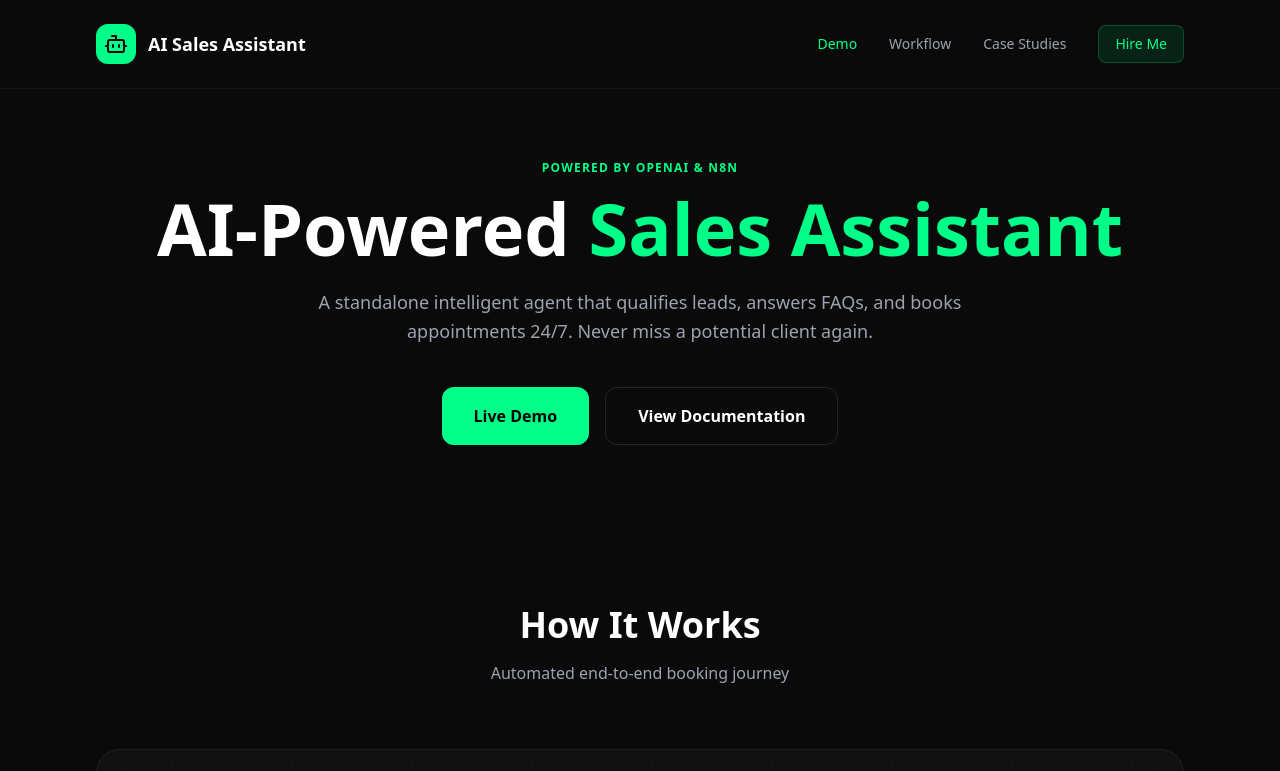
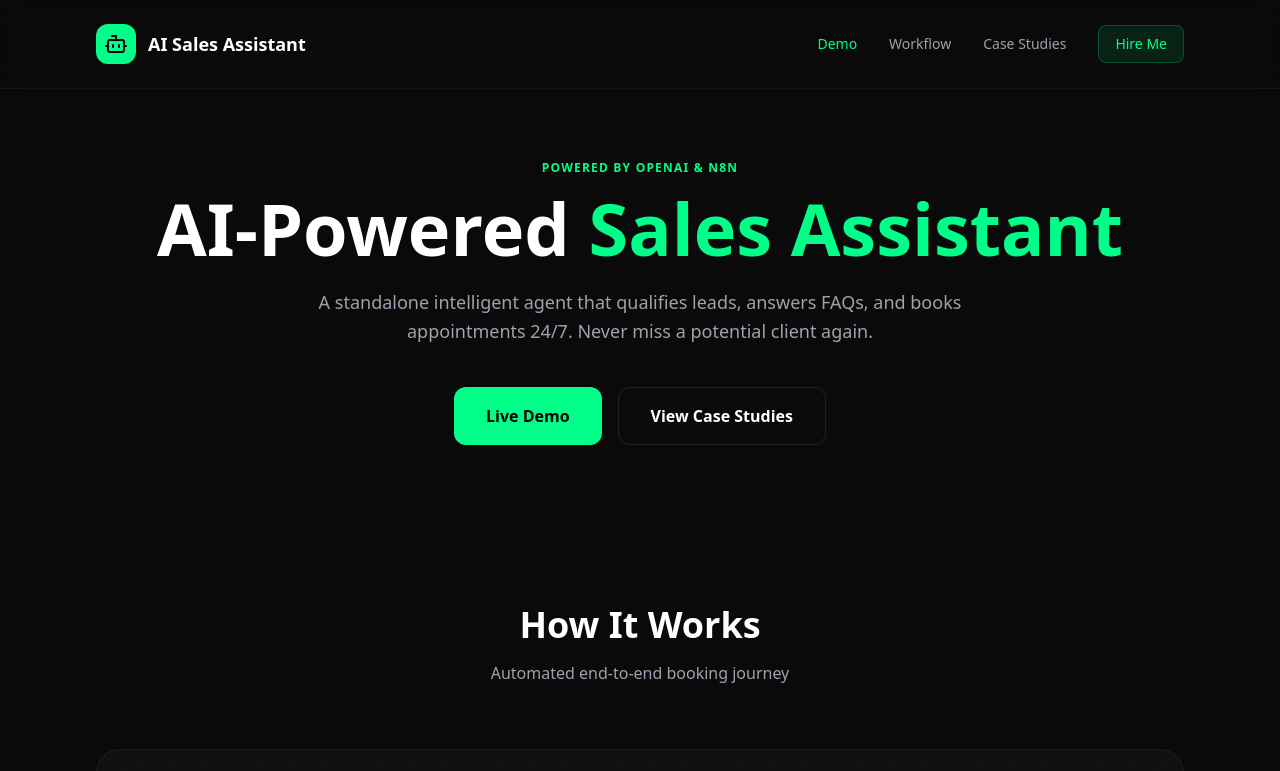
Before and after one commit to adnanqaiser/ai-sales-assistant, a React (Vite) app: page / in a window 1280 px wide. Shown: the top 771 px of the page. Built offline with nearby package versions, Linux system fonts and the light colour scheme; the HTML template or start-up script is replaced by a standard one.

Commit message:
Fix navigation links and button scrolling

```diff
--- a/src/App.tsx
+++ b/src/App.tsx
@@ -61,7 +61,7 @@ const App = () => {
           <a href="#" className="text-[#00ff88]">Demo</a>
           <a href="#workflow" className="hover:text-white transition-colors">Workflow</a>
           <a href="#cases" className="hover:text-white transition-colors">Case Studies</a>
-          <a href="https://qaiseradnan.com" className="bg-[#00ff88]/10 text-[#00ff88] px-4 py-2 rounded-lg border border-[#00ff88]/20">Hire Me</a>
+          <a href="https://aq-dev-portfolio.vercel.app/" className="bg-[#00ff88]/10 text-[#00ff88] px-4 py-2 rounded-lg border border-[#00ff88]/20">Hire Me</a>
         </div>
       </nav>
 
@@ -84,11 +84,17 @@ const App = () => {
             Never miss a potential client again.
           </p>
           <div className="mt-10 flex flex-wrap gap-4 justify-center">
-            <button className="bg-[#00ff88] text-black px-8 py-4 rounded-xl font-bold hover:shadow-[0_0_25px_rgba(0,255,136,0.3)] transition-all">
+            <button
+              onClick={() => document.getElementById('workflow')?.scrollIntoView({ behavior: 'smooth' })}
+              className="bg-[#00ff88] text-black px-8 py-4 rounded-xl font-bold hover:shadow-[0_0_25px_rgba(0,255,136,0.3)] transition-all"
+            >
               Live Demo
             </button>
-            <button className="border border-white/10 px-8 py-4 rounded-xl font-bold hover:bg-white/5 transition-all">
-              View Documentation
+            <button
+              onClick={() => document.getElementById('cases')?.scrollIntoView({ behavior: 'smooth' })}
+              className="border border-white/10 px-8 py-4 rounded-xl font-bold hover:bg-white/5 transition-all"
+            >
+              View Case Studies
             </button>
           </div>
         </motion.div>
```
